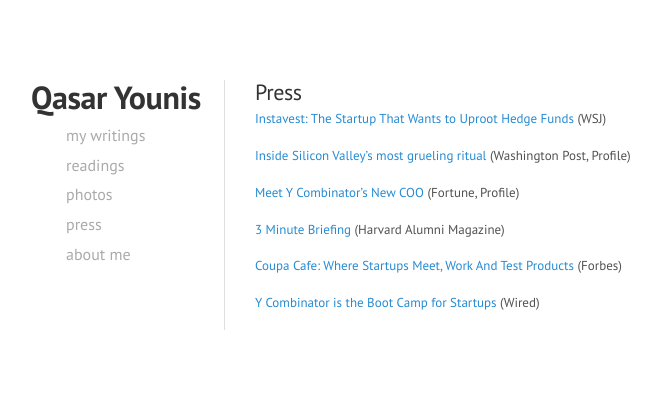
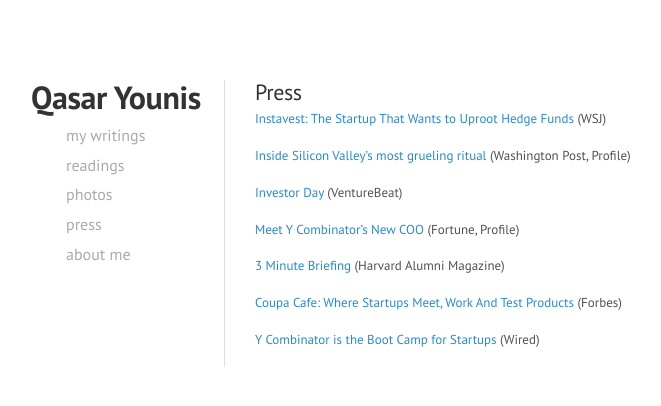
Before and after one commit to qasar/qasar.github.io, a Jekyll site: the page built from press.md, in a window 1280 px wide. Shown: the top 406 px of the page, without its empty margins (35-696 px from the left). Built offline with Jekyll 4.4.1, drawn with Linux system fonts in a browser that asks for light colours.

Commit message:
Update press.md

```diff
--- a/press.md
+++ b/press.md
@@ -4,11 +4,12 @@
 ---
 
 
-
 <a href="http://www.wsj.com/articles/instavest-the-startup-that-wants-to-uproot-hedge-funds-1477319576
 ">Instavest: The Startup That Wants to Uproot Hedge Funds</a> (WSJ)
 
 <a href="https://www.washingtonpost.com/news/the-switch/wp/2016/08/29/inside-one-of-silicon-valleys-most-celebrated-rituals-raising-cash/">Inside Silicon Valley’s most grueling ritual </a> (Washington Post, Profile)
+
+<a href="http://venturebeat.com/2016/07/07/y-combinator-will-hold-an-investor-day-for-meetings-with-startups-after-demo-day/">Investor Day</a> (VentureBeat)
 
 <a href="http://fortune.com/2015/08/26/meet-y-combinators-new-coo/">Meet Y Combinator's New COO</a> (Fortune, Profile)
 
```
